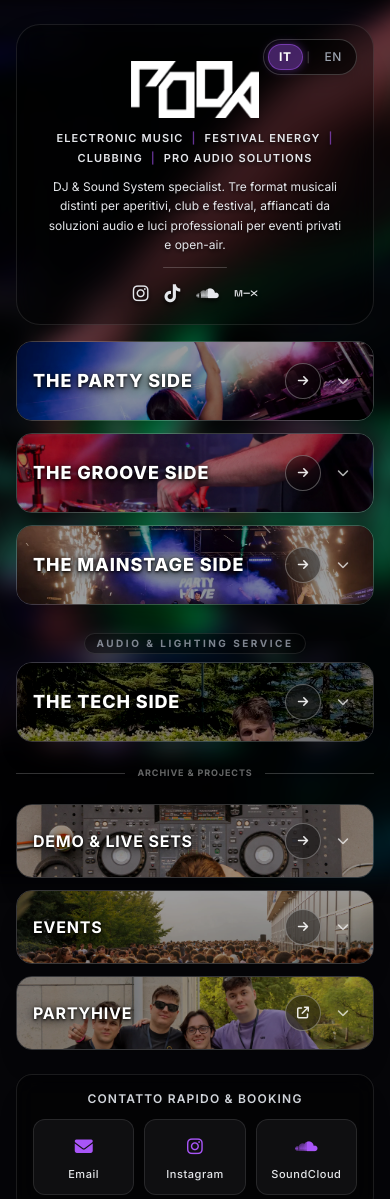
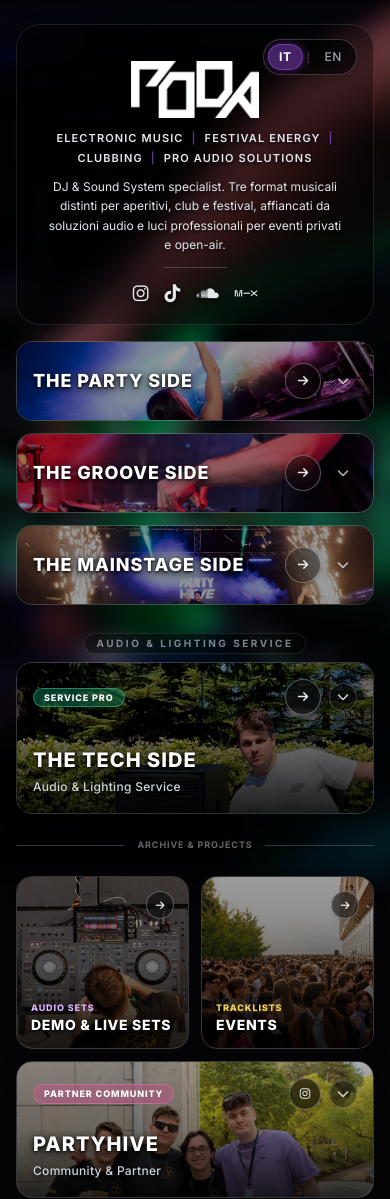
Before and after one commit to LucaPoda/podadj.it, an Astro site: page / in a window 390 px wide. Shown: the top 1199 px of the page. Built offline with nearby package versions, Linux system fonts and the light colour scheme; Astro itself is replaced by a stand-in of ours.

Commit message:
feat: implement enhanced mobile layout with taller tech side, 2-col demo/events grid, and expanded partyhive

```diff
--- a/src/components/LinktreeMobile.astro
+++ b/src/components/LinktreeMobile.astro
@@ -33,7 +33,6 @@ const musicalFormats = [
     url: partySideUrl,
     image: '/assets/bg-party.webp',
     imageJpg: '/assets/bg-party.jpg',
-    isExternal: false,
   },
   {
     id: 'groove-side',
@@ -43,7 +42,6 @@ const musicalFormats = [
     url: grooveSideUrl,
     image: '/assets/bg-deeper.webp',
     imageJpg: '/assets/bg-deeper.jpg',
-    isExternal: false,
   },
   {
     id: 'mainstage-side',
@@ -53,7 +51,6 @@ const musicalFormats = [
     url: mainstageSideUrl,
     image: '/assets/bg-harder.webp',
     imageJpg: '/assets/bg-harder.jpg',
-    isExternal: false,
   },
 ];
 
@@ -66,48 +63,13 @@ const techService = {
   url: techSideUrl,
   image: '/assets/bg-tech.webp',
   imageJpg: '/assets/bg-tech.jpg',
-  isExternal: false,
 };
-
-// 3. Link Minori / Secondari
-const secondaryLinks = [
-  {
-    id: 'demo-live',
-    title: t.cards.demoLive.title,
-    desc: t.cards.demoLive.shortDesc,
-    cta: t.cards.demoLive.cta,
-    url: demoLiveUrl,
-    image: '/assets/bg-livesets.webp',
-    imageJpg: '/assets/bg-livesets.jpg',
-    isExternal: false,
-  },
-  {
-    id: 'events',
-    title: t.cards.events.title,
-    desc: t.cards.events.shortDesc,
-    cta: t.cards.events.cta,
-    url: eventsUrl,
-    image: '/assets/bg-events.webp',
-    imageJpg: '/assets/bg-events.jpg',
-    isExternal: false,
-  },
-  {
-    id: 'partyhive',
-    title: t.cards.partyhive.title,
-    desc: t.cards.partyhive.shortDesc,
-    cta: t.cards.partyhive.cta,
-    url: 'https://instagram.com/partyhive_official',
-    image: '/assets/bg-partyhive.webp',
-    imageJpg: '/assets/bg-partyhive.jpg',
-    isExternal: true,
-  },
-];
 ---
 
 <nav aria-label="Menu Mobile Linktree" class="flex md:hidden flex-col w-full mt-4">
 
   <!-- ========================================== -->
-  <!-- GRUPPO 1: I 3 FORMAT MUSICALI              -->
+  <!-- GRUPPO 1: I 3 FORMAT MUSICALI (INVARIATI)  -->
   <!-- ========================================== -->
   <div class="flex flex-col gap-3 w-full">
     {musicalFormats.map((item) => (
@@ -141,8 +103,6 @@ const secondaryLinks = [
           <div class="flex items-center gap-2 flex-none">
             <a
               href={item.url}
-              target={item.isExternal ? '_blank' : undefined}
-              rel={item.isExternal ? 'noopener noreferrer' : undefined}
               class="w-9 h-9 rounded-full bg-black/40 border border-white/30 backdrop-blur-md flex items-center justify-center text-white/90 hover:bg-neonPurple hover:text-white transition-all shadow-md active:scale-90"
               data-direct-link
               title={`${t.common.details}: ${item.title}`}
@@ -157,7 +117,7 @@ const secondaryLinks = [
           </div>
         </div>
 
-        <!-- Contenuto Espandibile (Descrizione dai Post Instagram + Tasto Dettagli) -->
+        <!-- Contenuto Espandibile (Descrizione + Tasto Dettagli) -->
         <div class="card-drawer relative z-10 max-h-0 overflow-hidden opacity-0 transition-all duration-300 ease-out px-4 sm:px-5">
           <div class="pt-1 pb-4 flex flex-col items-start gap-3 border-t border-white/15">
             <p class="text-xs sm:text-sm text-gray-100 font-medium leading-relaxed text-outline">
@@ -188,36 +148,38 @@ const secondaryLinks = [
     </span>
   </div>
 
-  <!-- ========================================== -->
-  <!-- GRUPPO 2: THE TECH SIDE (SERVICE)          -->
-  <!-- ========================================== -->
+  <!-- ========================================================================= -->
+  <!-- GRUPPO 2: THE TECH SIDE (SERVICE PIÙ ALTO PER FAR RESPIRARE LA FOTO)       -->
+  <!-- ========================================================================= -->
   <div
     class="mobile-expandable-card group relative w-full rounded-2xl overflow-hidden border border-white/20 shadow-xl transition-all duration-300"
     data-card-id={techService.id}
   >
-    <!-- Background inquadrato specificamente per non tagliare la testa -->
+    <!-- Background inquadrato per mostrare viso e cassa audio con altezza confortevole -->
     <div
-      class="card-bg absolute inset-0 bg-cover transition-all duration-500 filter brightness-[0.8] contrast-[1.05]"
+      class="card-bg absolute inset-0 bg-cover transition-all duration-500 filter brightness-[0.82] contrast-[1.05]"
       style={getMobileBgStyle(techService.id, techService.image, techService.imageJpg)}
     ></div>
 
-    <div class="card-overlay absolute inset-0 bg-black/25 transition-colors duration-300 z-[1]"></div>
+    <div class="card-overlay absolute inset-0 bg-gradient-to-t from-black/80 via-black/30 to-black/20 transition-colors duration-300 z-[1]"></div>
 
     <div
-      class="relative z-10 w-full min-h-[78px] flex items-center justify-between px-4 sm:px-5 py-3 cursor-pointer select-none"
+      class="relative z-10 w-full min-h-[150px] sm:min-h-[165px] flex flex-col justify-between p-4 sm:p-5 cursor-pointer select-none"
       data-card-toggle
       role="button"
       tabindex="0"
       aria-expanded="false"
     >
-      <h2 class="text-lg sm:text-xl font-extrabold uppercase tracking-wider text-white text-outline leading-tight pr-2">
-        {techService.title}
-      </h2>
+      <!-- Top Bar: Badge Service e Azioni -->
+      <div class="flex items-center justify-between w-full">
+        <span class="text-[9px] font-extrabold uppercase tracking-widest px-2.5 py-0.5 rounded-full bg-emerald-500/30 border border-emerald-400/50 text-white backdrop-blur-md shadow-sm">
+          Service Pro
+        </span>
 
         <div class="flex items-center gap-2 flex-none">
           <a
             href={techService.url}
-          class="w-9 h-9 rounded-full bg-black/40 border border-white/30 backdrop-blur-md flex items-center justify-center text-white/90 hover:bg-neonPurple hover:text-white transition-all shadow-md active:scale-90"
+            class="w-9 h-9 rounded-full bg-black/60 border border-white/30 backdrop-blur-md flex items-center justify-center text-white/90 hover:bg-neonPurple hover:text-white transition-all shadow-md active:scale-90"
             data-direct-link
             title={`${t.common.details}: ${techService.title}`}
             aria-label={`${t.common.details}: ${techService.title}`}
@@ -225,14 +187,26 @@ const secondaryLinks = [
             <i class="fas fa-arrow-right text-xs"></i>
           </a>
 
-        <span class="chevron-indicator w-7 h-7 flex items-center justify-center text-white/70 transition-transform duration-300">
+          <span class="chevron-indicator w-7 h-7 flex items-center justify-center text-white/80 transition-transform duration-300 bg-black/40 rounded-full border border-white/20">
             <i class="fas fa-chevron-down text-xs"></i>
           </span>
         </div>
       </div>
 
+      <!-- Bottom Title -->
+      <div>
+        <h2 class="text-xl sm:text-2xl font-extrabold uppercase tracking-wider text-white text-outline leading-tight">
+          {techService.title}
+        </h2>
+        <span class="text-xs text-gray-300 font-medium tracking-wide text-shadow-soft">
+          {t.cards.techSide.subtitle}
+        </span>
+      </div>
+    </div>
+
+    <!-- Drawer Descrizione Espandibile -->
     <div class="card-drawer relative z-10 max-h-0 overflow-hidden opacity-0 transition-all duration-300 ease-out px-4 sm:px-5">
-      <div class="pt-1 pb-4 flex flex-col items-start gap-3 border-t border-white/15">
+      <div class="pt-2 pb-4 flex flex-col items-start gap-3 border-t border-white/20">
         <p class="text-xs sm:text-sm text-gray-100 font-medium leading-relaxed text-outline">
           {techService.desc}
         </p>
@@ -250,7 +224,7 @@ const secondaryLinks = [
   </div>
 
   <!-- ========================================================================= -->
-  <!-- LINEA DI SEPARAZIONE FISICA PRIMA DEI LINK MINORI                         -->
+  <!-- LINEA DI SEPARAZIONE FISICA PRIMA DEI LINK ARCHIVE & PROJECTS             -->
   <!-- ========================================================================= -->
   <div class="w-full flex items-center gap-3 my-6">
     <div class="flex-1 h-px bg-white/20"></div>
@@ -258,80 +232,164 @@ const secondaryLinks = [
     <div class="flex-1 h-px bg-white/20"></div>
   </div>
 
-  <!-- ========================================== -->
-  <!-- GRUPPO 3: LINK MINORI (3 CARD)             -->
-  <!-- ========================================== -->
-  <div class="flex flex-col gap-3 w-full">
-    {secondaryLinks.map((item) => (
+  <!-- ========================================================================= -->
+  <!-- GRUPPO 3: SEZIONE INFERIORE (2 CARD QUADRATE AFFIANCATE + PARTYHIVE SOTTO) -->
+  <!-- ========================================================================= -->
+
+  <!-- 1. Grid 2 Colonne: DEMO & LIVE SETS ed EVENTS (Navigazione Diretta) -->
+  <div class="grid grid-cols-2 gap-3 w-full mb-3">
+
+    <!-- Card Sinistra: DEMO & LIVE SETS (Click Diretto) -->
+    <a
+      href={demoLiveUrl}
+      class="group relative w-full aspect-square sm:aspect-[4/3] rounded-2xl overflow-hidden border border-white/20 shadow-xl flex flex-col justify-between p-3.5 sm:p-4 transition-all duration-300 active:scale-[0.98] active:border-neonPurple/80"
+    >
+      <div
+        class="absolute inset-0 bg-cover transition-all duration-500 filter brightness-[0.8] contrast-[1.05] group-active:brightness-[0.7]"
+        style={getMobileBgStyle('demo-live', '/assets/bg-livesets.webp', '/assets/bg-livesets.jpg')}
+      ></div>
+      <div class="absolute inset-0 bg-gradient-to-t from-black/85 via-black/40 to-black/25 z-[1]"></div>
+
+      <!-- Top Row: Icona freccia -->
+      <div class="relative z-10 flex justify-end w-full">
+        <span class="w-7 h-7 rounded-full bg-black/50 border border-white/30 backdrop-blur-md flex items-center justify-center text-white/90 group-hover:bg-neonPurple group-hover:text-white transition-all shadow-md">
+          <i class="fas fa-arrow-right text-[10px]"></i>
+        </span>
+      </div>
+
+      <!-- Bottom Title -->
+      <div class="relative z-10 flex flex-col">
+        <span class="text-[9px] font-extrabold uppercase tracking-widest text-purple-300 mb-0.5">
+          Audio Sets
+        </span>
+        <h3 class="text-sm sm:text-base font-extrabold uppercase tracking-wider text-white text-outline leading-tight">
+          {t.cards.demoLive.title}
+        </h3>
+      </div>
+
+      <div class="absolute inset-0 rounded-2xl border border-transparent group-hover:border-neonPurple pointer-events-none transition-colors"></div>
+    </a>
+
+    <!-- Card Destra: EVENTS (Click Diretto) -->
+    <a
+      href={eventsUrl}
+      class="group relative w-full aspect-square sm:aspect-[4/3] rounded-2xl overflow-hidden border border-white/20 shadow-xl flex flex-col justify-between p-3.5 sm:p-4 transition-all duration-300 active:scale-[0.98] active:border-neonPurple/80"
+    >
+      <div
+        class="absolute inset-0 bg-cover transition-all duration-500 filter brightness-[0.8] contrast-[1.05] group-active:brightness-[0.7]"
+        style={getMobileBgStyle('events', '/assets/bg-events.webp', '/assets/bg-events.jpg')}
+      ></div>
+      <div class="absolute inset-0 bg-gradient-to-t from-black/85 via-black/40 to-black/25 z-[1]"></div>
+
+      <!-- Top Row: Icona freccia -->
+      <div class="relative z-10 flex justify-end w-full">
+        <span class="w-7 h-7 rounded-full bg-black/50 border border-white/30 backdrop-blur-md flex items-center justify-center text-white/90 group-hover:bg-neonPurple group-hover:text-white transition-all shadow-md">
+          <i class="fas fa-arrow-right text-[10px]"></i>
+        </span>
+      </div>
+
+      <!-- Bottom Title -->
+      <div class="relative z-10 flex flex-col">
+        <span class="text-[9px] font-extrabold uppercase tracking-widest text-amber-300 mb-0.5">
+          Tracklists
+        </span>
+        <h3 class="text-sm sm:text-base font-extrabold uppercase tracking-wider text-white text-outline leading-tight">
+          {t.cards.events.title}
+        </h3>
+      </div>
+
+      <div class="absolute inset-0 rounded-2xl border border-transparent group-hover:border-neonPurple pointer-events-none transition-colors"></div>
+    </a>
+  </div>
+
+  <!-- 2. Card Panoramica Sotto: PARTYHIVE (Larghezza Piena, Respiro Verticale con Mezzo Busto) -->
   <div
     class="mobile-expandable-card group relative w-full rounded-2xl overflow-hidden border border-white/20 shadow-xl transition-all duration-300"
-        data-card-id={item.id}
+    data-card-id="partyhive"
   >
     <div
-          class="card-bg absolute inset-0 bg-cover transition-all duration-500 filter brightness-[0.8] contrast-[1.05]"
-          style={getMobileBgStyle(item.id, item.image, item.imageJpg)}
+      class="card-bg absolute inset-0 bg-cover transition-all duration-500 filter brightness-[0.82] contrast-[1.05]"
+      style={getMobileBgStyle('partyhive', '/assets/bg-partyhive.webp', '/assets/bg-partyhive.jpg')}
     ></div>
 
-        <div class="card-overlay absolute inset-0 bg-black/25 transition-colors duration-300 z-[1]"></div>
+    <div class="card-overlay absolute inset-0 bg-gradient-to-t from-black/80 via-black/35 to-black/20 transition-colors duration-300 z-[1]"></div>
 
     <div
-          class="relative z-10 w-full min-h-[72px] flex items-center justify-between px-4 sm:px-5 py-2.5 cursor-pointer select-none"
+      class="relative z-10 w-full min-h-[135px] sm:min-h-[150px] flex flex-col justify-between p-4 sm:p-5 cursor-pointer select-none"
       data-card-toggle
       role="button"
       tabindex="0"
       aria-expanded="false"
     >
-          <h3 class="text-base sm:text-lg font-bold uppercase tracking-wider text-white text-outline leading-tight pr-2">
-            {item.title}
-          </h3>
+      <!-- Top Row: Badge Partner e Azioni -->
+      <div class="flex items-center justify-between w-full">
+        <span class="text-[9px] font-extrabold uppercase tracking-widest px-2.5 py-0.5 rounded-full bg-pink-500/30 border border-pink-400/50 text-white backdrop-blur-md shadow-sm">
+          Partner Community
+        </span>
 
         <div class="flex items-center gap-2 flex-none">
           <a
-              href={item.url}
-              target={item.isExternal ? '_blank' : undefined}
-              rel={item.isExternal ? 'noopener noreferrer' : undefined}
-              class="w-9 h-9 rounded-full bg-black/40 border border-white/30 backdrop-blur-md flex items-center justify-center text-white/90 hover:bg-neonPurple hover:text-white transition-all shadow-md active:scale-90"
+            href="https://instagram.com/partyhive_official"
+            target="_blank"
+            rel="noopener noreferrer"
+            class="w-8 h-8 rounded-full bg-black/60 border border-white/30 backdrop-blur-md flex items-center justify-center text-white/90 hover:bg-neonPurple hover:text-white transition-all shadow-md active:scale-90"
             data-direct-link
-              title={`${t.common.details}: ${item.title}`}
-              aria-label={`${t.common.details}: ${item.title}`}
+            title="Instagram Partyhive"
+            aria-label="Instagram Partyhive"
           >
-              {item.isExternal ? (
-                <i class="fas fa-arrow-up-right-from-square text-xs"></i>
-              ) : (
-                <i class="fas fa-arrow-right text-xs"></i>
-              )}
+            <i class="fab fa-instagram text-xs"></i>
           </a>
 
-            <span class="chevron-indicator w-7 h-7 flex items-center justify-center text-white/70 transition-transform duration-300">
+          <span class="chevron-indicator w-7 h-7 flex items-center justify-center text-white/80 transition-transform duration-300 bg-black/40 rounded-full border border-white/20">
             <i class="fas fa-chevron-down text-xs"></i>
           </span>
         </div>
       </div>
 
+      <!-- Bottom Title -->
+      <div>
+        <h3 class="text-xl sm:text-2xl font-extrabold uppercase tracking-wider text-white text-outline leading-tight">
+          {t.cards.partyhive.title}
+        </h3>
+        <span class="text-xs text-gray-300 font-medium tracking-wide text-shadow-soft">
+          {t.cards.partyhive.subtitle}
+        </span>
+      </div>
+    </div>
+
+    <!-- Drawer Descrizione Espandibile con Bottoni Social Dedicati a Partyhive -->
     <div class="card-drawer relative z-10 max-h-0 overflow-hidden opacity-0 transition-all duration-300 ease-out px-4 sm:px-5">
-          <div class="pt-1 pb-4 flex flex-col items-start gap-3 border-t border-white/15">
-            <p class="text-xs text-gray-100 font-medium leading-relaxed text-outline">
-              {item.desc}
+      <div class="pt-2 pb-4 flex flex-col items-start gap-3 border-t border-white/20">
+        <p class="text-xs sm:text-sm text-gray-100 font-medium leading-relaxed text-outline">
+          {t.cards.partyhive.shortDesc}
         </p>
+
+        <!-- Bottoni Social Dedicati Partyhive -->
+        <div class="flex flex-wrap items-center gap-2.5 w-full pt-1">
           <a
-              href={item.url}
-              target={item.isExternal ? '_blank' : undefined}
-              rel={item.isExternal ? 'noopener noreferrer' : undefined}
-              class="inline-flex items-center gap-2 px-5 py-1.5 rounded-full bg-white text-black text-xs font-bold uppercase tracking-widest hover:bg-neonPurple hover:text-white transition-all shadow-lg active:scale-95"
+            href="https://instagram.com/partyhive_official"
+            target="_blank"
+            rel="noopener noreferrer"
+            class="inline-flex items-center gap-2 px-4 py-1.5 rounded-full bg-gradient-to-r from-pink-600 to-purple-600 text-white text-xs font-bold uppercase tracking-wider hover:opacity-90 transition-all shadow-md active:scale-95"
           >
-              <span>{item.cta}</span>
-              {item.isExternal ? (
+            <i class="fab fa-instagram text-sm"></i>
+            <span>Instagram</span>
+          </a>
+
+          <a
+            href="https://instagram.com/partyhive_official"
+            target="_blank"
+            rel="noopener noreferrer"
+            class="inline-flex items-center gap-1.5 px-4 py-1.5 rounded-full bg-white/10 hover:bg-white/20 border border-white/30 text-white text-xs font-bold uppercase tracking-wider transition-all backdrop-blur-md active:scale-95"
+          >
+            <span>Linktree / Eventi</span>
             <i class="fas fa-arrow-up-right-from-square text-[10px]"></i>
-              ) : (
-                <i class="fas fa-arrow-right text-[10px]"></i>
-              )}
           </a>
+        </div>
       </div>
     </div>
 
     <div class="neon-border absolute inset-0 rounded-2xl border border-transparent pointer-events-none transition-colors duration-300"></div>
-      </div>
-    ))}
   </div>
 
   <!-- ========================================== -->
@@ -382,15 +440,15 @@ const secondaryLinks = [
     cards.forEach((card) => {
       const toggle = card.querySelector('[data-card-toggle]');
       const drawer = card.querySelector('.card-drawer');
-      const directBtn = card.querySelector('[data-direct-link]');
+      const directBtns = card.querySelectorAll('[data-direct-link]');
 
       if (!toggle || !drawer) return;
 
-      if (directBtn) {
-        directBtn.addEventListener('click', (e) => {
+      directBtns.forEach((btn) => {
+        btn.addEventListener('click', (e) => {
           e.stopPropagation();
         });
-      }
+      });
 
       function toggleAccordion() {
         const isOpen = card.classList.contains('is-expanded');
@@ -427,7 +485,7 @@ const secondaryLinks = [
           b.style.filter = 'blur(6px) brightness(0.4)';
         }
         if (o) {
-          o.style.backgroundColor = 'rgba(0, 0, 0, 0.45)';
+          o.style.backgroundColor = 'rgba(0, 0, 0, 0.55)';
         }
         if (c) {
           c.style.transform = 'rotate(180deg)';
@@ -454,10 +512,10 @@ const secondaryLinks = [
           d.classList.add('opacity-0');
         }
         if (b) {
-          b.style.filter = 'brightness(0.8) contrast(1.05)';
+          b.style.filter = 'brightness(0.82) contrast(1.05)';
         }
         if (o) {
-          o.style.backgroundColor = 'rgba(0, 0, 0, 0.25)';
+          o.style.backgroundColor = 'transparent';
         }
         if (c) {
           c.style.transform = 'rotate(0deg)';
--- a/src/config/imageFraming.ts
+++ b/src/config/imageFraming.ts
@@ -10,8 +10,8 @@ export interface CardFraming {
     zoom?: number;    // Fattore di scala (default: 1.0)
   };
   mobile: {
-    position: string; // CSS background-position per mobile (es. 'center 15%')
-    zoom?: number;    // Fattore di scala per mobile (default: 1.0)
+    position: string; // CSS background-position per mobile
+    zoom?: number;    // Fattore di scala per mobile
   };
 }
 
@@ -48,11 +48,11 @@ export const cardFramingConfig: Record<string, CardFraming> = {
   },
   'tech-side': {
     desktop: {
-      position: 'center 20%', // Inquadra Luca e la cassa audio sul desktop
+      position: 'center 20%', // Inquadratura verticale desktop
       zoom: 1.0,
     },
     mobile: {
-      position: 'center 15%', // Centra il viso e il busto evitando che la testa sia tagliata
+      position: 'center 15%', // Ottimale con card mobile più alta (h-40) per mostrare viso e cassa
       zoom: 1.0,
     },
   },
@@ -62,7 +62,7 @@ export const cardFramingConfig: Record<string, CardFraming> = {
       zoom: 1.0,
     },
     mobile: {
-      position: 'center 45%',
+      position: 'center center', // Inquadra la consolle CDJ nella card quadrata
       zoom: 1.0,
     },
   },
@@ -72,7 +72,7 @@ export const cardFramingConfig: Record<string, CardFraming> = {
       zoom: 1.0,
     },
     mobile: {
-      position: 'center 35%',
+      position: 'center center', // Inquadra la folla nella card quadrata
       zoom: 1.0,
     },
   },
@@ -82,7 +82,7 @@ export const cardFramingConfig: Record<string, CardFraming> = {
       zoom: 1.0,
     },
     mobile: {
-      position: 'center 35%',
+      position: 'center 22%', // Mostra i 4 volti e mezzo busto senza tagliare le teste
       zoom: 1.0,
     },
   },
```
Lines whose indentation alone changed are shown as unchanged.
